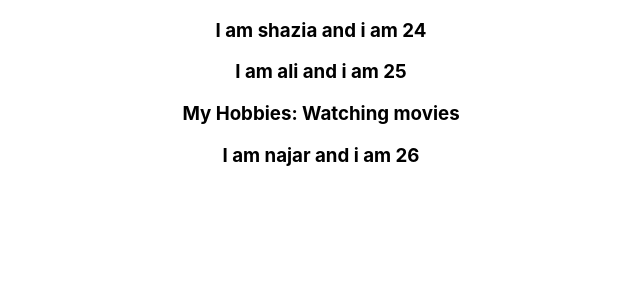
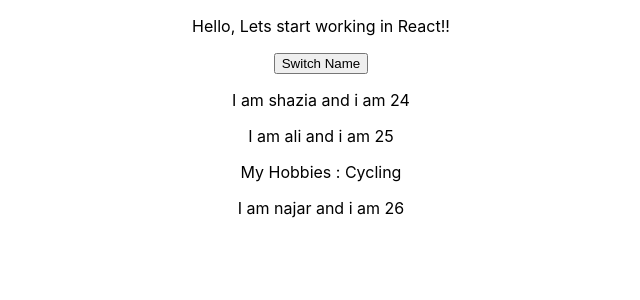
Before and after one commit to alishazia/react-dev, a React (Create React App) app: page / in a window 1280 px wide. Shown: the top 300 px of the page, without its empty margins (319-959 px from the left). Built offline with nearby package versions, Linux system fonts and the light colour scheme.

Commit message:
creating dynamic props by using state

```diff
--- a/src/App.js
+++ b/src/App.js
@@ -1,15 +1,26 @@
-import React from 'react';
+import React, { Component } from 'react';
 import './App.css';
 import Person from './Person/Person'
 
-function App() {
-  return (
-    <div className="App">
-      <Person name="shazia" age="24"/>
-      <Person name="ali" age="25">My Hobbies: Watching movies</Person>
-      <Person name="najar" age="26"/>
-    </div>
-  );
+class App extends Component {
+  state = {
+    persons : [
+      { name: "shazia", age: "24" },
+      { name: "ali", age: "25" },
+      { name: "najar", age: "26" },
+    ]
+  }
+  render() {
+    return (
+      <div className="App">
+        <p>Hello, Lets start working in React!!</p>
+        <button>Switch Name</button>
+        <Person name={this.state.persons[0].name} age={this.state.persons[0].age} />
+        <Person name={this.state.persons[1].name} age={this.state.persons[1].age} >My Hobbies : Cycling</Person>
+        <Person name={this.state.persons[2].name} age={this.state.persons[2].age} />
+      </div>
+    );
+  }
 }
 
 export default App;
--- a/src/Person/Person.js
+++ b/src/Person/Person.js
@@ -1,10 +1,11 @@
 import React from 'react';
 
-const project = (props) =>{
+const person = (props) =>{
+    console.log(props)
 return (
 <div>
-    <h3>I am {props.name} and i am {props.age}</h3>
-    <h3>{props.children}</h3>
+    <p>I am {props.name} and i am {props.age}</p>
+    <p>{props.children}</p>
 </div>)
 }
-export default project;
+export default person;
```
